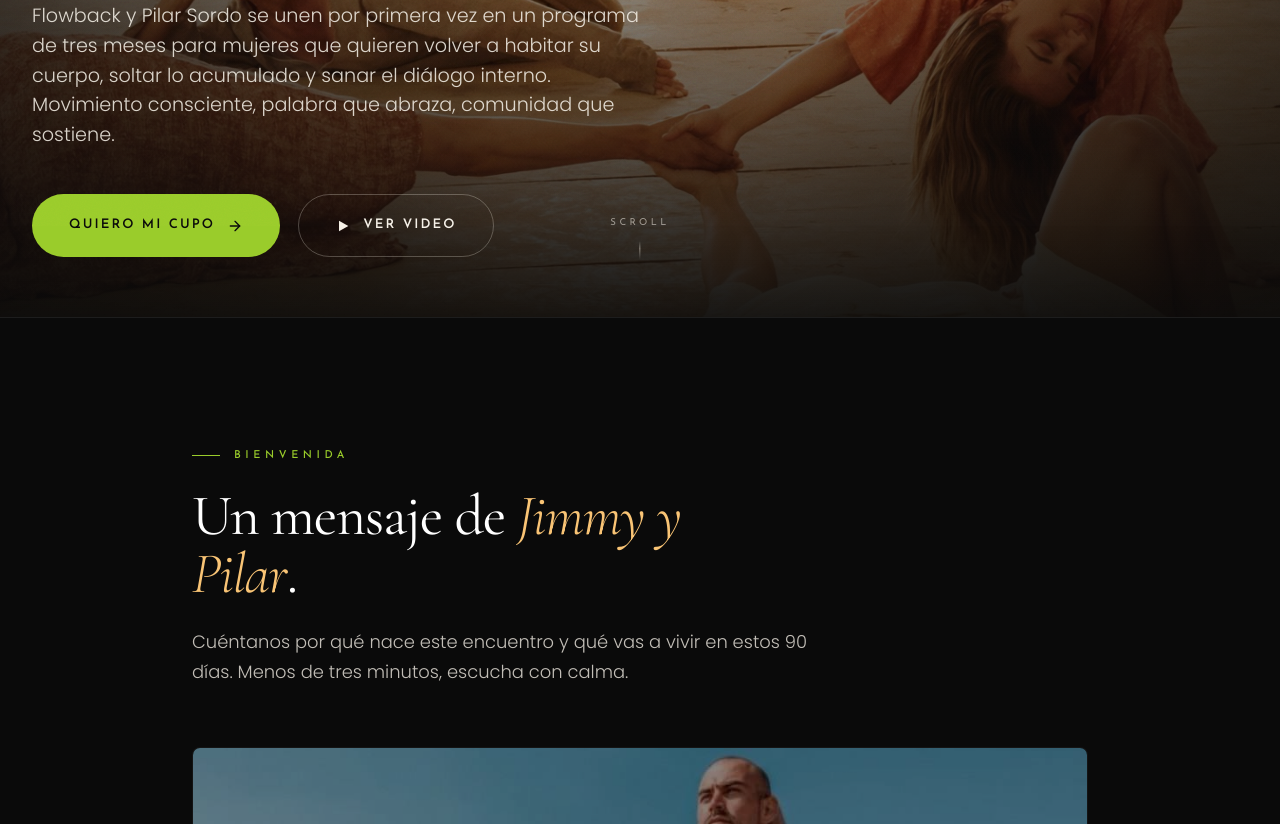
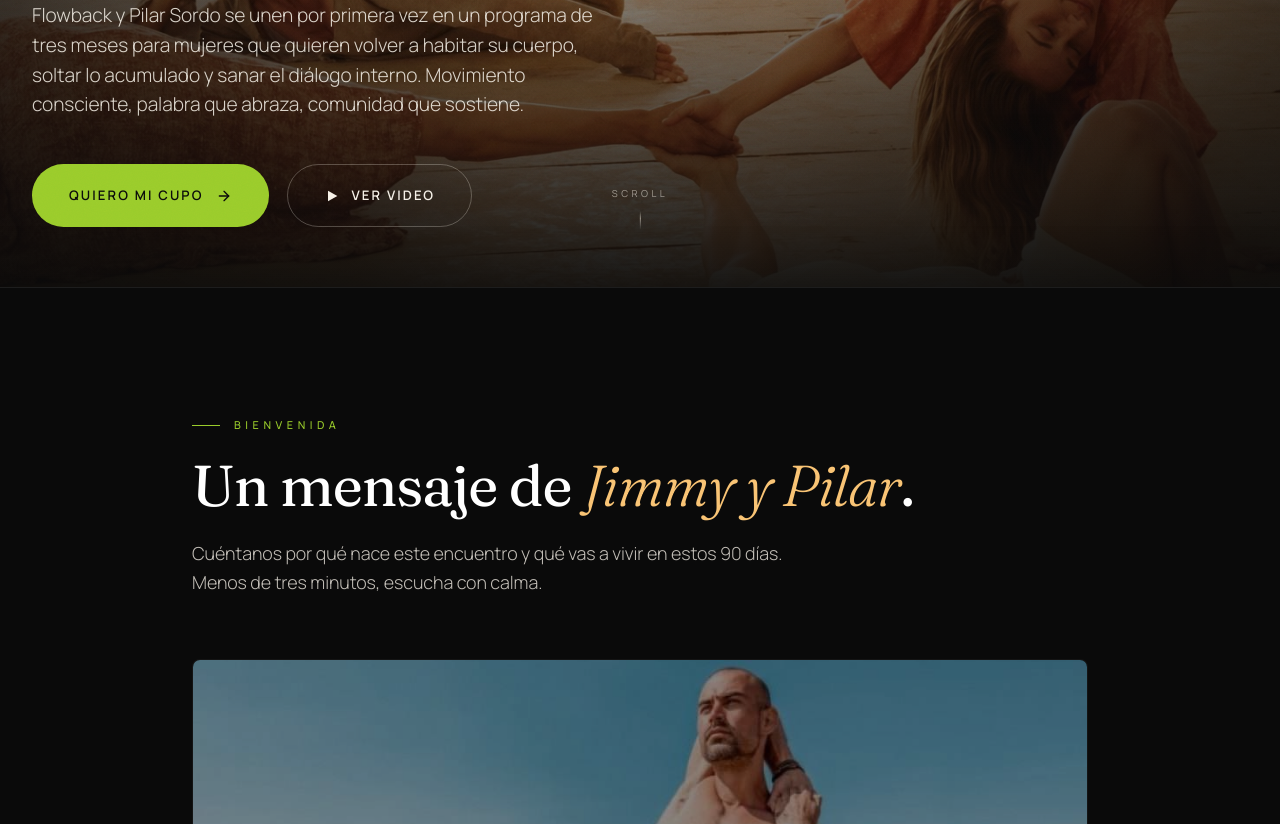
Before and after one commit to sebafigueroads/flowback-pilarsordo, a plain HTML site: page index.html in a window 1280 px wide. Shown: the part 574-1398 px from the top of the page. Drawn offline with nearby package versions, Linux system fonts and the light colour scheme.

Commit message:
feat(index): aplica Fraunces + Manrope · alineado con gracias.html
Aprobada la prueba en gracias — aplico el mismo stack tipográfico
moderno editorial al index:
- Fraunces (display serif variable con opsz 144 en tamaños grandes)
- Manrope (sans variable · body + labels · reemplaza Poppins+Josefin)
- Feature settings ss01/ss02/cv11 activados + letter-spacing -.005em

Coherencia tipográfica total del funnel.

```diff
--- a/index.html
+++ b/index.html
@@ -16,7 +16,7 @@
 <link rel="icon" type="image/png" href="assets/logos/flowback-logo.png">
 <link rel="preconnect" href="https://fonts.googleapis.com">
 <link rel="preconnect" href="https://fonts.gstatic.com" crossorigin>
-<link href="https://fonts.googleapis.com/css2?family=Cormorant+Garamond:ital,wght@0,300;0,400;0,500;0,600;1,300;1,400;1,500&family=Josefin+Sans:wght@300;400;500;600;700&family=Poppins:wght@300;400;500;600;700&display=swap" rel="stylesheet">
+<link href="https://fonts.googleapis.com/css2?family=Fraunces:ital,opsz,wght@0,9..144,300;0,9..144,400;0,9..144,500;0,9..144,600;1,9..144,300;1,9..144,400;1,9..144,500&family=Manrope:wght@300;400;500;600;700;800&display=swap" rel="stylesheet">
 
 <script>
   (function(){
@@ -43,9 +43,9 @@
   --muted:#8a8072;
   --line:rgba(255,255,255,.08);
   --line-dark:rgba(0,0,0,.10);
-  --f-display:'Cormorant Garamond', Georgia, serif;
-  --f-sans:'Poppins', -apple-system, sans-serif;
-  --f-alt:'Josefin Sans', 'Poppins', sans-serif;
+  --f-display:'Fraunces', Georgia, serif;
+  --f-sans:'Manrope', -apple-system, BlinkMacSystemFont, sans-serif;
+  --f-alt:'Manrope', -apple-system, sans-serif;
   --ease:cubic-bezier(.2,.7,.15,1);
   --tr:.5s var(--ease);
 }
@@ -57,7 +57,9 @@ body{
   font-family:var(--f-sans); font-size:16px; line-height:1.62;
   -webkit-font-smoothing:antialiased; text-rendering:geometricPrecision;
   min-height:100vh; overflow-x:hidden;
+  font-feature-settings:"ss01","ss02","cv11"; letter-spacing:-.005em;
 }
+h1, h2, h3, .hero h1, .pre-title, .pillar h3, .persona-name{ font-variation-settings:"opsz" 144; }
 img,video{max-width:100%; display:block}
 a{color:inherit; text-decoration:none}
 button{font:inherit; color:inherit; background:none; border:0; cursor:pointer}
```
